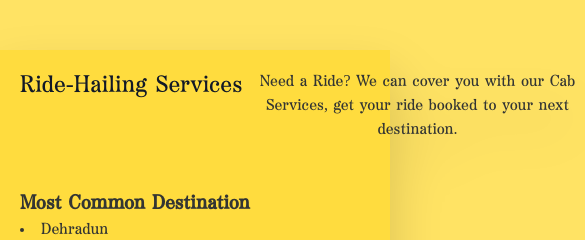
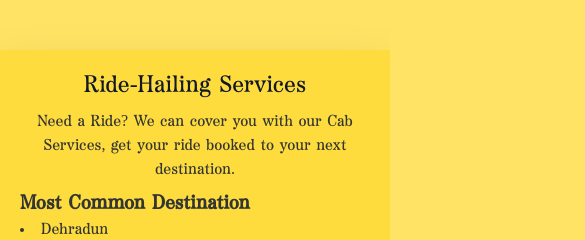
Before and after one commit to VKBRAWLER/nainital-elegant-travels, a Next.js app: page / in a window 390 px wide. Shown: the part 3602-3842 px from the top of the page, 585 px wide, since content can reach past the window. Built offline with nearby package versions, Linux system fonts and the light colour scheme.

Commit message:
responsiveness fixed in Ride-Hailing Services

```diff
--- a/app/page.jsx
+++ b/app/page.jsx
@@ -28,7 +28,7 @@ const HomePage = () => {
       </section>
       <Tour />
       <section className="bg-[var(--CT02)] drop-shadow-2xl w-full grid grid-cols-1 md:grid-cols-2 grid-rows-[120px,120px,1fr] md:grid-rows-[120px,1fr] p-5">
-        <div className="flex flex-wrap w-full pb-5 flex-col items-center text-center md:col-span-2">
+        <div className="flex flex-wrap w-full pb-5 justify-center text-center md:col-span-2 h-auto">
           <h1 className="lg:text-4xl sm:text-3xl text-2xl mb-2 text-gray-900">Ride-Hailing Services</h1>
           <p className="w-full lg:text-xl">Need a Ride? We can cover you with our Cab Services, get your ride booked to your next destination.</p>
         </div>
```
